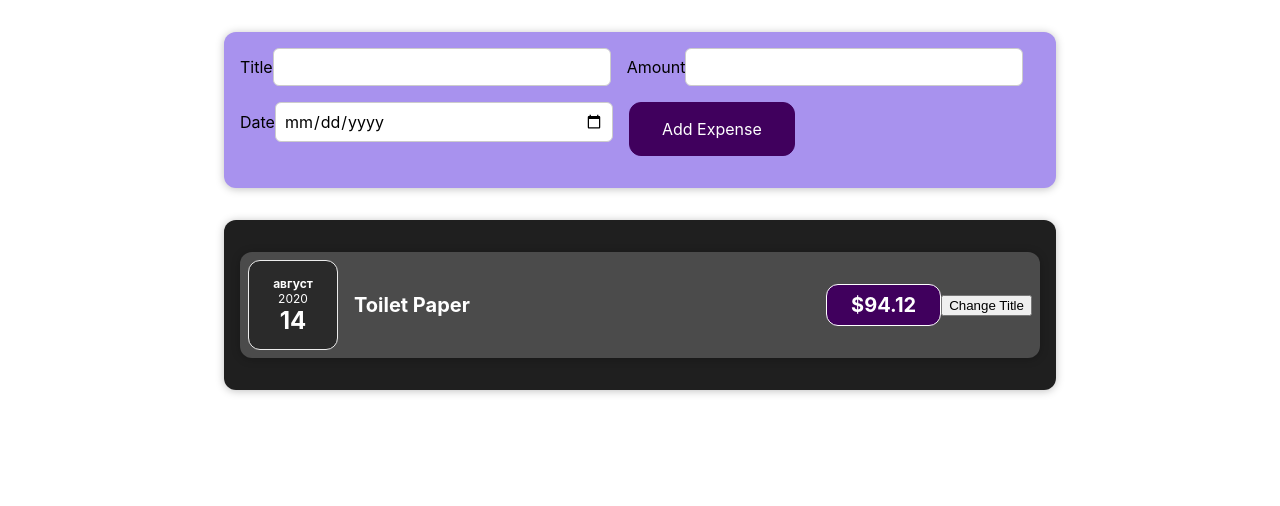
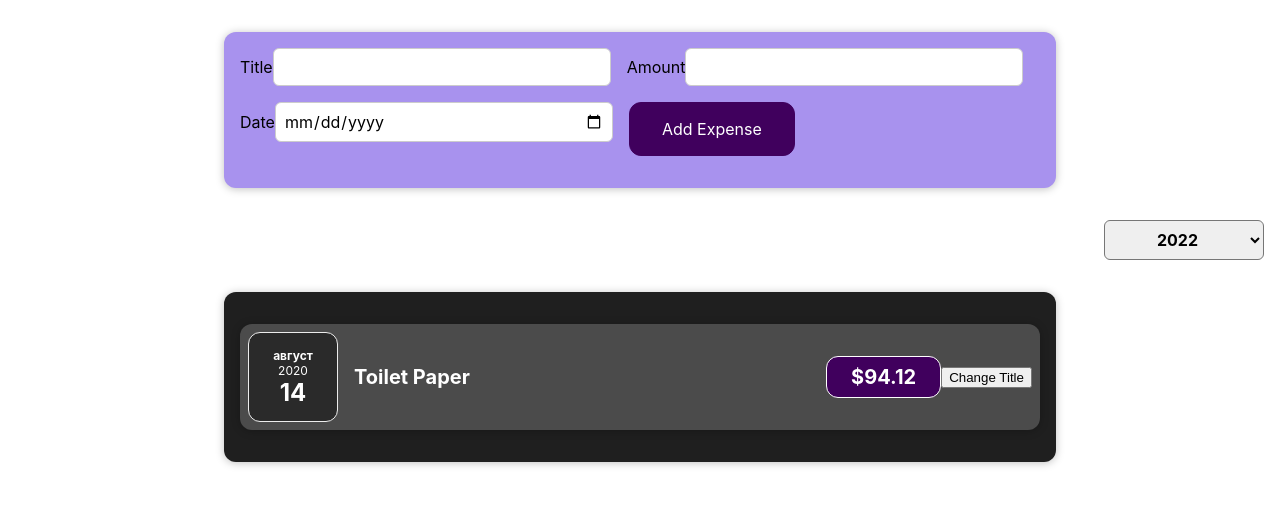
Before and after one commit to eqinox/learn-react, a React (Create React App) app: page / in a window 1280 px wide. Shown: the top 506 px of the page. Built offline with nearby package versions, Linux system fonts and the light colour scheme.

Commit message:
adding expenses filter

```diff
--- a/src/components/Expenses/Expenses.js
+++ b/src/components/Expenses/Expenses.js
@@ -1,9 +1,20 @@
+import { useState } from 'react';
+
 import './Expenses.css';
 import Card from '../UI/Card';
 import ExpenseItem from './ExpenseItem';
+import ExpensesFilter from './ExpensesFilter';
 
 function Expenses(props) {
+    const [filteredYear, setFilteredYear] = useState('2020');
+    const filterChangeHandler = selectedYear => {
+        console.log('Expenses.js');
+        console.log(selectedYear);
+        setFilteredYear(selectedYear);
+    };
     return (
+        <div>
+            <ExpensesFilter selected={filteredYear} onChangeChild={filterChangeHandler}/>
             <Card className="expenses">
                 <ExpenseItem
                     title={props.items[0].title}
@@ -11,6 +22,8 @@ function Expenses(props) {
                     date={props.items[0].date}
                 />
             </Card>
+        </div>
+
     )
 }
 
--- /dev/null
+++ b/src/components/Expenses/ExpensesFilter.css
@@ -0,0 +1,24 @@
+.expenses-filter {
+    color: white;
+    padding: 0 1rem;
+  }
+
+  .expenses-filter__control {
+    display: flex;
+    width: 100%;
+    align-items: center;
+    justify-content: space-between;
+    margin: 1rem 0;
+  }
+
+  .expenses-filter label {
+    font-weight: bold;
+    margin-bottom: 0.5rem;
+  }
+
+  .expenses-filter select {
+    font: inherit;
+    padding: 0.5rem 3rem;
+    font-weight: bold;
+    border-radius: 6px;
+  }
--- /dev/null
+++ b/src/components/Expenses/ExpensesFilter.js
@@ -0,0 +1,24 @@
+import React from 'react';
+
+import './ExpensesFilter.css';
+
+const ExpensesFilter = (props) => {
+  const dropdownChangeHandler = (event) => {
+    props.onChangeChild(event.target.value);
+  };
+  return (
+    <div className='expenses-filter'>
+      <div className='expenses-filter__control'>
+        <label>Filter by year</label>
+        <select selected={props.selected} onChange={dropdownChangeHandler}>
+          <option value='2022'>2022</option>
+          <option value='2021'>2021</option>
+          <option value='2020'>2020</option>
+          <option value='2019'>2019</option>
+        </select>
+      </div>
+    </div>
+  );
+};
+
+export default ExpensesFilter;
--- a/src/components/NewExpense/NewExpense.js
+++ b/src/components/NewExpense/NewExpense.js
@@ -11,7 +11,7 @@ const NewExpense = (props) => {
         props.onAddExpense(expenseData);
     };
     return <div className="new-expense">
-    {/* onSaveExpenseData is randomly invented word */}
+    {/* Lifting State Up - onSaveExpenseData is randomly invented word */}
         <ExpenseForm onSaveExpenseData={saveExpenseDataHandler} />
     </div>
 };
```
Lines whose indentation alone changed are shown as unchanged.
